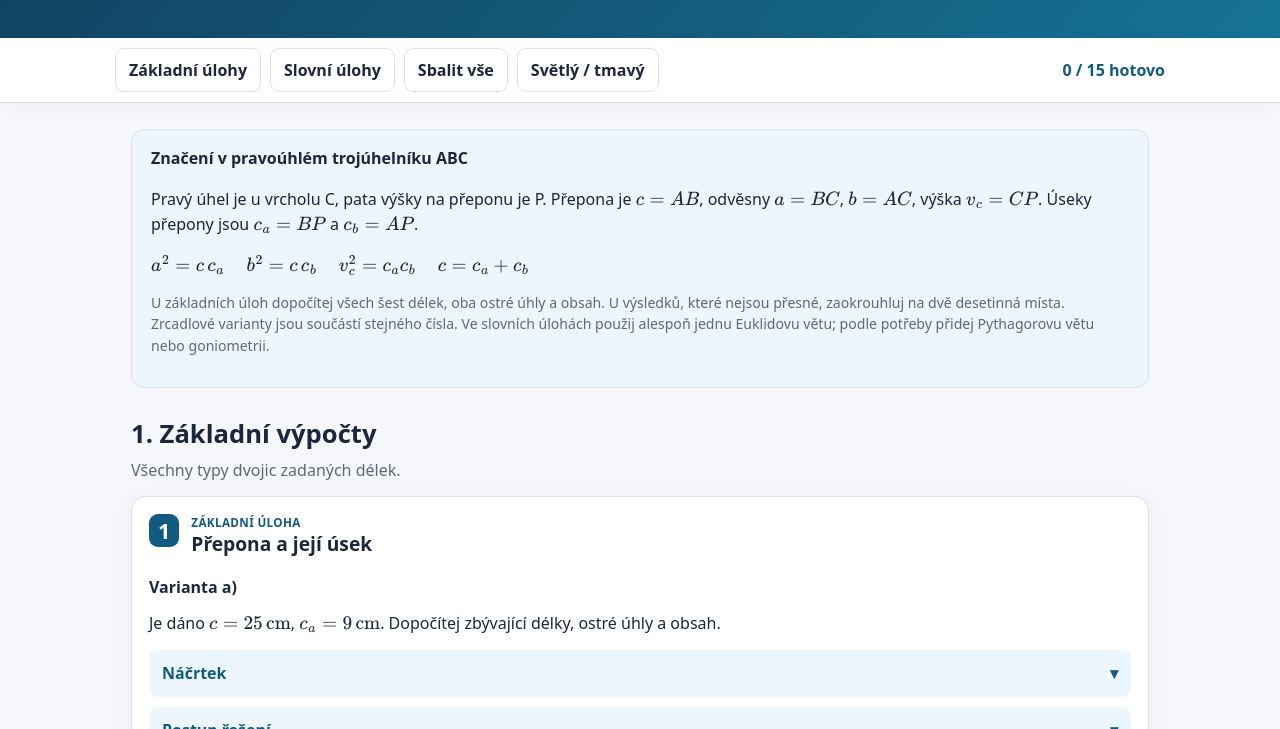
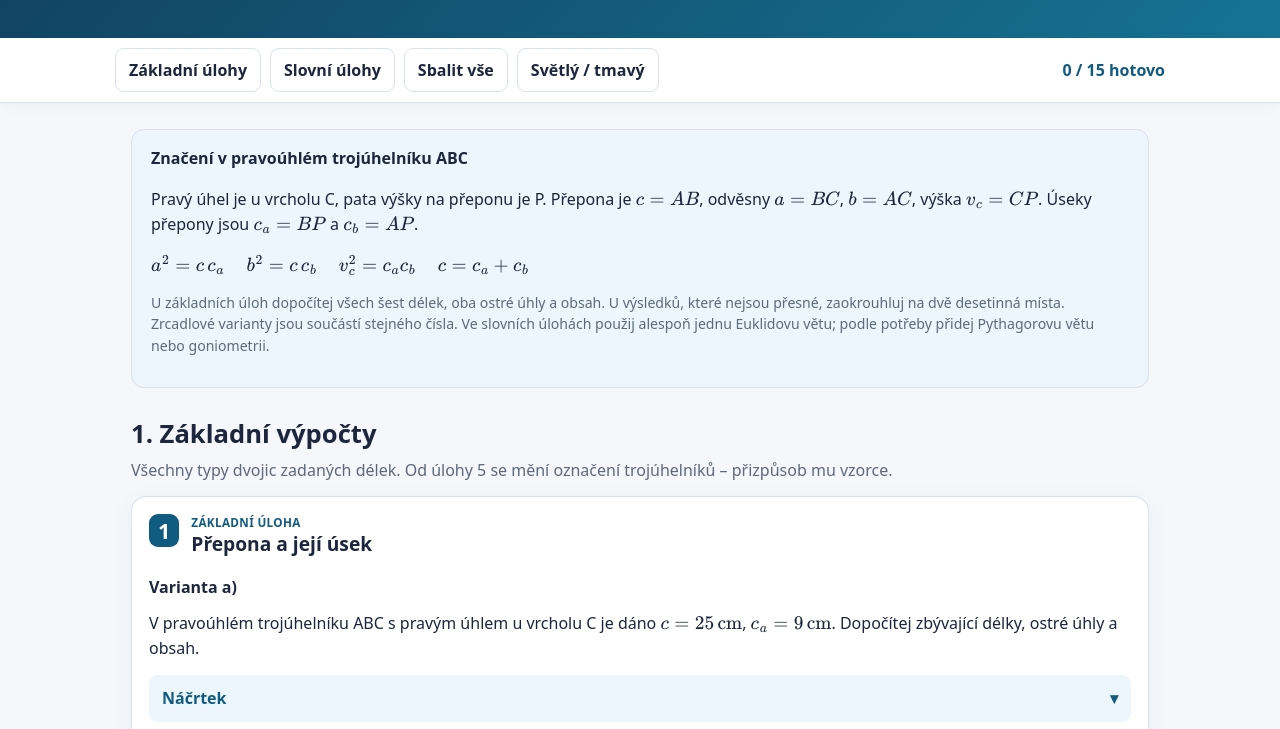
Before and after one commit to Berniocal/6A8, a plain HTML site: page euklidovy-vety.html in a window 1280 px wide. Shown: the part 220-949 px from the top of the page. Drawn offline with nearby package versions, Linux system fonts and the light colour scheme.

Commit message:
Vary triangle notation in exercises 5–9, including diagrams and worked solutions

```diff
--- a/euklidovy-vety.html
+++ b/euklidovy-vety.html
@@ -15,7 +15,7 @@ details{margin-top:10px}summary::after{content:'▾'}details[open]>summary::afte
 <header><a class="back" href="index.html">← Matematika 6A8</a><div class="eyebrow" style="margin-top:15px">6A8 · Geometrie</div><h1>Euklidovy věty</h1><p class="header-sub">15 úloh od základních výpočtů až po kombinované slovní úlohy. U každého zadání je samostatně rozbalovací náčrtek a vzorové řešení.</p></header>
 <nav class="controls"><a class="btn topbutton" href="#zaklady">Základní úlohy</a><a class="btn topbutton" href="#slovni">Slovní úlohy</a><button class="btn" id="close">Sbalit vše</button><button class="btn" id="theme">Světlý / tmavý</button><span class="grow"></span><span class="status" id="status">0 / 15 hotovo</span></nav>
 <main class="container"><section class="intro"><strong>Značení v pravoúhlém trojúhelníku ABC</strong><p>Pravý úhel je u vrcholu C, pata výšky na přeponu je P. Přepona je \(c=AB\), odvěsny \(a=BC\), \(b=AC\), výška \(v_c=CP\). Úseky přepony jsou \(c_a=BP\) a \(c_b=AP\).</p><div class="formula"><span>\(a^2=c\,c_a\)</span><span>\(b^2=c\,c_b\)</span><span>\(v_c^2=c_a c_b\)</span><span>\(c=c_a+c_b\)</span></div><p class="note-small">U základních úloh dopočítej všech šest délek, oba ostré úhly a obsah. U výsledků, které nejsou přesné, zaokrouhluj na dvě desetinná místa. Zrcadlové varianty jsou součástí stejného čísla. Ve slovních úlohách použij alespoň jednu Euklidovu větu; podle potřeby přidej Pythagorovu větu nebo goniometrii.</p></section>
-<section id="zaklady"><div class="chapter-head"><div><h2>1. Základní výpočty</h2><p>Všechny typy dvojic zadaných délek.</p></div></div><div class="cards" id="basic"></div></section>
+<section id="zaklady"><div class="chapter-head"><div><h2>1. Základní výpočty</h2><p>Všechny typy dvojic zadaných délek. Od úlohy 5 se mění označení trojúhelníků – přizpůsob mu vzorce.</p></div></div><div class="cards" id="basic"></div></section>
 <section id="slovni"><div class="chapter-head"><div><h2>2. Slovní úlohy</h2><p>Od jednoduché geometrie k více navazujícím výpočtům.</p></div></div><div class="cards" id="word"></div></section></main><footer>6A8 · Euklidovy věty · Samostatné procvičování</footer>
 <script>
 'use strict';
@@ -75,16 +75,41 @@ function solve(g){
  return {d,steps};
 }
 const mirror=g=>Object.fromEntries(Object.entries(g).map(([k,v])=>[({a:'b',b:'a',p:'q',q:'p'})[k]||k,v]));
-function diagram(d,g,unit,caption='',angle=''){
+const names=[
+ null,null,null,null,
+ {A:'K',B:'M',C:'L',P:'N',name:'KLM'},
+ {A:'S',B:'T',C:'R',P:'H',name:'RST'},
+ {A:'X',B:'Y',C:'Z',P:'Q',name:'XYZ'},
+ {A:'D',B:'F',C:'E',P:'J',name:'DEF'},
+ {A:'V',B:'W',C:'U',P:'O',name:'UVW'}
+];
+function notation(n){
+ if(!n)return T;
+ const a=n.A.toLowerCase(),b=n.B.toLowerCase(),c=n.C.toLowerCase();
+ return {a,b,c,p:c+'_'+a,q:c+'_'+b,h:'v_'+c};
+}
+function renameMath(latex,n){
+ if(!n)return latex;
+ const t=notation(n);
+ const map={a:t.a,b:t.b,c:t.c,c_a:t.p,c_b:t.q,v_c:t.h,'\\alpha':'\\angle '+n.A,'\\beta':'\\angle '+n.B};
+ // Match whole TeX commands first, and never replace letters within commands.
+ return latex.replace(/\\[a-zA-Z]+|c_a|c_b|v_c|[abc]/g,m=>map[m]??m);
+}
+function renameMathHtml(html,n){
+ return n?html.replace(/\\\(([\s\S]*?)\\\)|\\\[([\s\S]*?)\\\]/g,(m,i,d)=>i!==undefined?math(renameMath(i,n)):('\\['+renameMath(d,n)+'\\]')):html;
+}
+function diagram(d,g,unit,caption='',angle='',n=null){
  const scale=Math.min(440/d.c,190/d.h),A=[(600-d.c*scale)/2,245],B=[A[0]+d.c*scale,245],P=[A[0]+d.q*scale,245],C=[P[0],245-d.h*scale];
  const pt=p=>p.join(',');
  const path=(u,v,cl='geom')=>'<path class="'+cl+'" d="M'+pt(u)+' L'+pt(v)+'"/>';
  const mark=(v,u,w,r)=>{const norm=p=>{let x=p[0]-v[0],y=p[1]-v[1],l=Math.hypot(x,y);return [x/l,y/l]};let x=norm(u),y=norm(w),m=[v[0]+r*x[0],v[1]+r*x[1]],n=[v[0]+r*y[0],v[1]+r*y[1]],o=[v[0]+.45*r*(x[0]+y[0]),v[1]+.45*r*(x[1]+y[1])];return '<path class="smallmark" d="M'+pt(m)+' A'+r+','+r+' 0 0 '+(x[0]*y[1]-x[1]*y[0]>0?1:0)+' '+pt(n)+'"/><circle cx="'+o[0]+'" cy="'+o[1]+'" r="2" fill="var(--svgstroke)"/>';};
  const txt=(x,y,s,k='',align='middle')=>'<text x="'+x+'" y="'+y+'" text-anchor="'+align+'" class="'+k+'">'+s+'</text>';
- const labels={a:'a',b:'b',c:'c',p:'cₐ',q:'cᵦ',h:'v꜀'};
+ const nt=notation(n);
+ const labels=Object.fromEntries(Object.entries(nt).map(([k,v])=>[k,v.replace(/_([a-z])/g,'<tspan baseline-shift="sub" font-size="70%">$1</tspan>')]));
+ const vertices=n||{A:'A',B:'B',C:'C',P:'P'};
  const label=(k)=>labels[k]+(g[k]!==undefined?' = '+fmt(g[k])+' '+unit:'');
  const lab=(k,u,v,dx,dy)=>txt((u[0]+v[0])/2+dx,(u[1]+v[1])/2+dy,label(k),g[k]!==undefined?'known':'');
- return '<figure class="diagram"><svg viewBox="0 0 600 320" role="img" aria-label="Pravoúhlý trojúhelník s výškou na přeponu">'+path(A,B)+path(B,C)+path(C,A)+path(C,P,'geom alt')+mark(C,A,B,20)+mark(P,C,B,15)+txt(A[0]-13,A[1]+6,'A')+txt(B[0]+13,B[1]+6,'B')+txt(C[0],C[1]-13,'C')+txt(P[0],P[1]+20,'P')+lab('b',A,C,-26,-10)+lab('a',B,C,26,-10)+lab('h',C,P,13,-5)+lab('q',A,P,0,26)+lab('p',P,B,0,26)+lab('c',A,B,0,57)+(angle?txt(A[0]+24,A[1]-15,angle,'known','start'):'')+'</svg><figcaption>'+(caption||'Zadané délky jsou zvýrazněné; neznámé zůstávají označené písmeny.')+'</figcaption></figure>';
+ return '<figure class="diagram"><svg viewBox="0 0 600 320" role="img" aria-label="Pravoúhlý trojúhelník s výškou na přeponu">'+path(A,B)+path(B,C)+path(C,A)+path(C,P,'geom alt')+mark(C,A,B,20)+mark(P,C,B,15)+txt(A[0]-13,A[1]+6,vertices.A)+txt(B[0]+13,B[1]+6,vertices.B)+txt(C[0],C[1]-13,vertices.C)+txt(P[0],P[1]+20,vertices.P)+lab('b',A,C,-26,-10)+lab('a',B,C,26,-10)+lab('h',C,P,13,-5)+lab('q',A,P,0,26)+lab('p',P,B,0,26)+lab('c',A,B,0,57)+(angle?txt(A[0]+24,A[1]-15,angle,'known','start'):'')+'</svg><figcaption>'+(caption||'Zadané délky jsou zvýrazněné; neznámé zůstávají označené písmeny.')+'</figcaption></figure>';
 }
 function stephtml(steps){return steps.map(t=>'<p>'+t.reason+'</p>'+line(t.s)).join('')}
 function angles(d){let A=Math.atan2(d.a,d.b)*180/Math.PI;return {A,B:90-A,S:d.a*d.b/2}}
@@ -96,9 +121,9 @@ function results(d,u,all=true){
 function complete(d,u){let {A,B,S}=angles(d);return '<p>Ostré úhly vypočteme z poměru odvěsen; obsah z odvěsen.</p>'+line('\\alpha=\\arctan\\frac{a}{b}'+eq(A)+f(A)+'^\\circ\\qquad\\beta=90^\\circ-\\alpha'+eq(B)+f(B)+'^\\circ')+line('S=\\frac{ab}{2}'+eq(S)+f(S)+'\\,\\mathrm{'+u+'}^2');}
 function given(g,u){return Object.entries(g).map(([k,v])=>math(T[k]+'='+f(v)+'\\,\\mathrm{'+u+'}')).join(', ');}
 function details(title,body){return '<details><summary>'+title+'</summary><div class="answer">'+body+'</div></details>';}
-function variant(g,tag=''){let s=solve(g);return (tag?'<h4>'+tag+'</h4>':'')+'<p class="lead">Je dáno '+given(g,'cm')+'. Dopočítej zbývající délky, ostré úhly a obsah.</p>'+details('Náčrtek',diagram(s.d,g,'cm'))+details('Postup řešení',stephtml(s.steps)+complete(s.d,'cm')+results(s.d,'cm')+(g.c&&g.h?'<p>Existuje také zrcadlové řešení: '+math('c_a=16\\,\\mathrm{cm},\\ c_b=4\\,\\mathrm{cm}')+'. Odvěsny a ostré úhly se prohodí; výška, přepona a obsah zůstávají stejné.</p>':''));}
+function variant(g,tag='',n=null){let s=solve(g);return (tag?'<h4>'+tag+'</h4>':'')+'<p class="lead">V pravoúhlém trojúhelníku '+(n?n.name:'ABC')+' s pravým úhlem u vrcholu '+(n?n.C:'C')+' je dáno '+renameMathHtml(given(g,'cm'),n)+'. Dopočítej zbývající délky, ostré úhly a obsah.</p>'+details('Náčrtek',diagram(s.d,g,'cm','','',n))+details('Postup řešení',renameMathHtml(stephtml(s.steps)+complete(s.d,'cm')+results(s.d,'cm'),n)+(g.c&&g.h?'<p>Existuje také zrcadlové řešení: '+math('c_a=16\\,\\mathrm{cm},\\ c_b=4\\,\\mathrm{cm}')+'. Odvěsny a ostré úhly se prohodí; výška, přepona a obsah zůstávají stejné.</p>':''));}
 function card(n,title,body){return '<article class="card"><div class="card-top"><span class="num">'+n+'</span><div><div class="cat">'+(n<=9?'ZÁKLADNÍ ÚLOHA':'SLOVNÍ ÚLOHA')+'</div><h3>'+title+'</h3></div></div>'+body+'<div class="card-foot" style="margin-top:12px"><label class="done-label"><input type="checkbox" class="done" data-id="'+n+'"><span>Hotovo</span></label></div></article>'}
-$('basic').innerHTML=basic.map((x,i)=>card(i+1,x.title,variant(x.given,x.mirror?'Varianta a)':'')+(x.mirror?'<div class="variant">'+variant(mirror(x.given),'Varianta b)')+'</div>':''))).join('');
+$('basic').innerHTML=basic.map((x,i)=>card(i+1,x.title,variant(x.given,x.mirror?'Varianta a)':'',names[i])+(x.mirror?'<div class="variant">'+variant(mirror(x.given),'Varianta b)',names[i])+'</div>':''))).join('');
 const words=[
  {title:'Výztuha trojúhelníkového panelu',text:'Truhlář vyrábí pravoúhlý trojúhelníkový panel. Na jeho nejdelší hranu chce z protějšího vrcholu připevnit kolmou výztuhu. Místo upevnění rozděluje nejdelší hranu na části dlouhé 45 cm a 80 cm. Jak dlouhá musí být výztuha a jak dlouhé jsou obě zbývající hrany panelu?',g:{p:45,q:80},u:'cm',caption:'AB je nejdelší hrana panelu, CP je kolmá výztuha.',after:d=>'<p>Výztuha má délku <strong>'+fmt(d.h)+' cm</strong>, odvěsny '+fmt(d.a)+' cm a '+fmt(d.b)+' cm.</p>'},
  {title:'Podpěra žebříku',text:'Třímetrový žebřík je opřený o svislou stěnu. Jeho dolní konec je vzdálen 1,8 m od stěny. Z místa, kde se stěna stýká s podlahou, vede kolmá podpěra k žebříku. Urči délku podpěry, výšku horního konce žebříku nad podlahou a vzdálenost místa upevnění podpěry od dolního konce žebříku.',g:{c:3,a:1.8},u:'m',caption:'AC je stěna, BC je podlaha (dolní konec žebříku B).',after:d=>'<p>Podpěra měří <strong>'+fmt(d.h)+' m</strong>, horní konec je ve výšce '+fmt(d.b)+' m a bod upevnění je '+fmt(d.p)+' m od dolního konce.</p>'},
```
